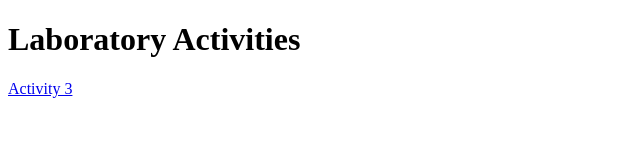
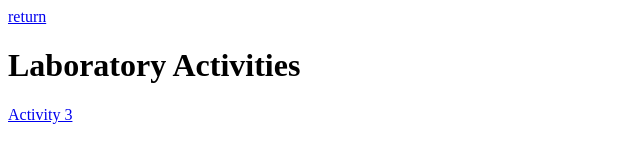
Before and after one commit to AsuzagawaAkagi/Activity-1-Web-System-and-Technologies, a plain HTML site: page index.html in a window 1280 px wide. Shown: the whole page, without its empty margins (0-640 px from the left). Drawn offline with Linux system fonts and the light colour scheme.

Commit message:
Update index.html

```diff
--- a/index.html
+++ b/index.html
@@ -7,6 +7,7 @@
 </head>
 
     <body>
+        <a href="index.html">return</a> <br>
         <h1>Laboratory Activities</h1>
         <a href = "Activity-1.html">Activity 3 </a>
     </body>
```
